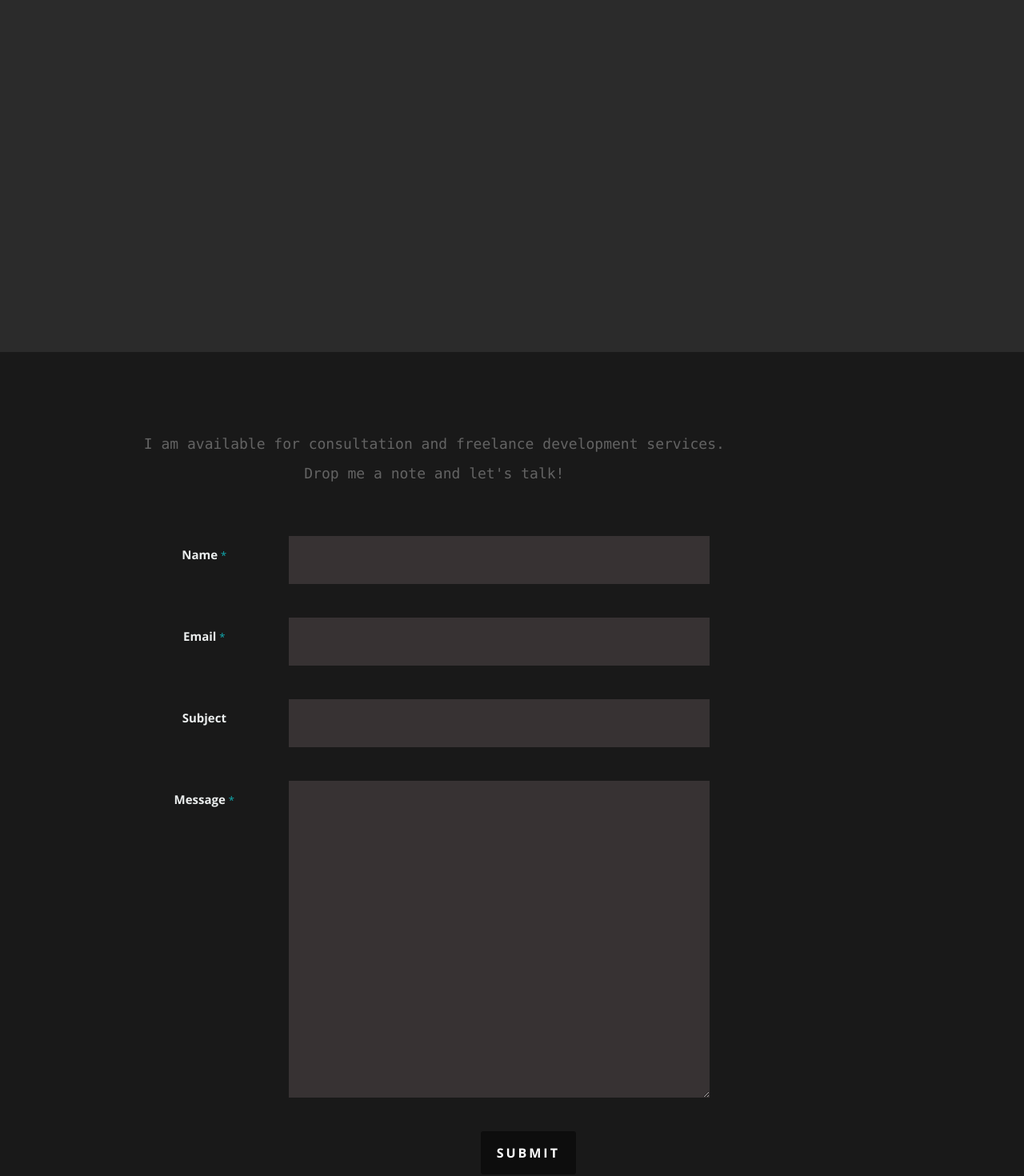
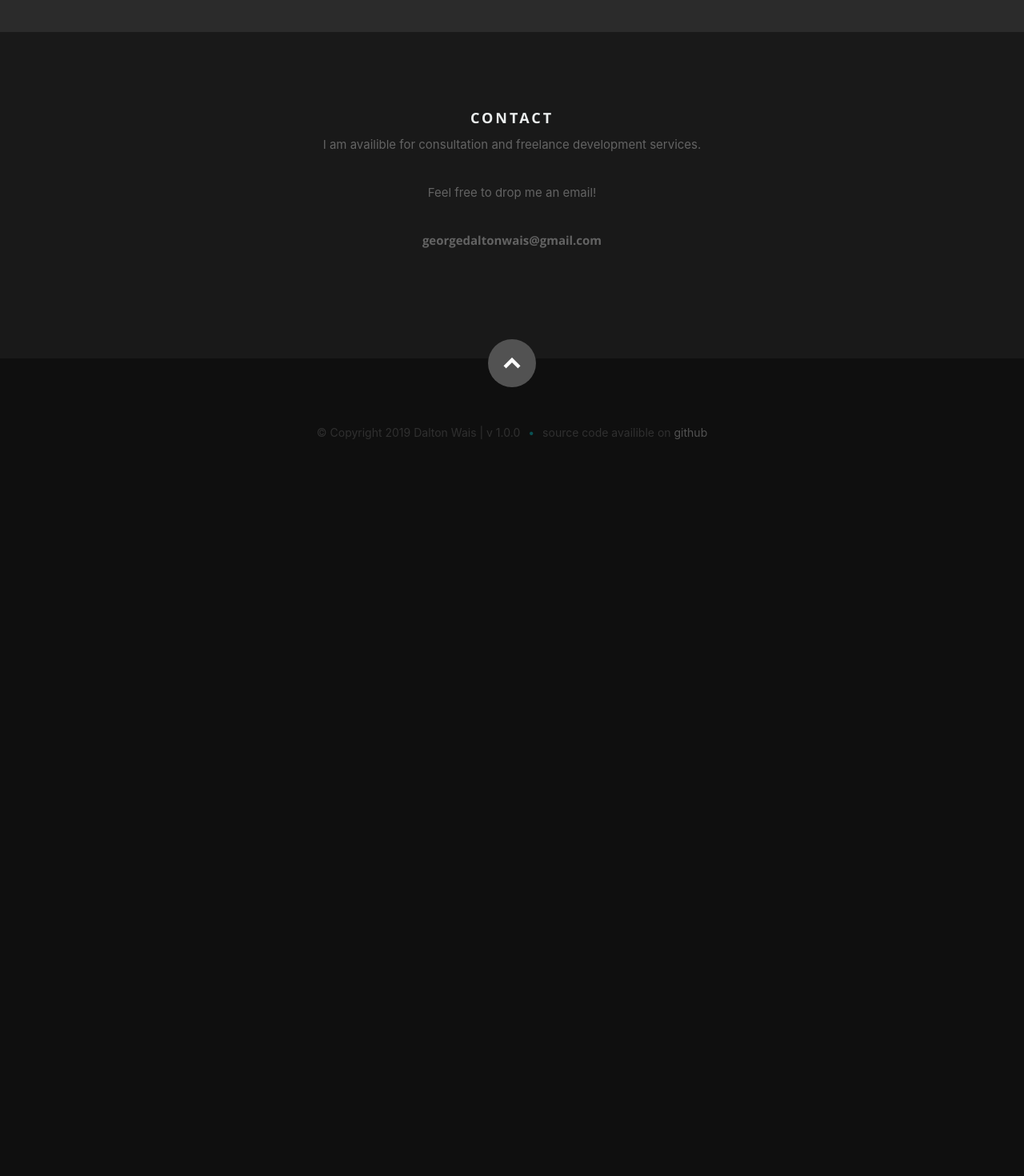
Before and after one commit to gdwais/daltonwais, a React (Create React App) app: page / in a window 1280 px wide. Shown: the part 1260-2730 px from the top of the page at 80% size. After the commit the page ends 1864 px from the top, so only its background shows below. Built offline with nearby package versions, Linux system fonts and the light colour scheme.

Commit message:
remove contact page

```diff
--- a/public/css/layout.css
+++ b/public/css/layout.css
@@ -201,7 +201,7 @@ ul#nav li.current a { color: #F06000; }
 /* ------------------------------------------------------------------ */
 
 #about {
-   height: 900px;
+   height: 500px;
    background: #2B2B2B;
    padding-top: 96px;
    padding-bottom: 66px;
@@ -569,7 +569,6 @@ call-to-action .button {
    padding-bottom: 102px;
    color: #636363;
 }
-#contact .section-head { margin-bottom: 42px; }
 
 #contact a, #contact a:visited  { color: #11ABB0; }
 #contact a:hover, #contact a:focus { color: #fff; }
@@ -584,7 +583,6 @@ call-to-action .button {
 #contact h1 span { display: none; }
 #contact h1:before {
    font-family: 'FontAwesome';
-   content: "\f0e0";
 	padding-right: 10px;
 	font-size: 72px;
    line-height: 72px;
@@ -615,45 +613,6 @@ call-to-action .button {
 	float: left;
    width: 26%;
 }
-#contact input,
-#contact textarea,
-#contact select {
-   padding: 18px 20px;
-	color: #eee;
-	background: #373233;
-	margin-bottom: 42px;
-	border: 0;
-	outline: none;
-   font-size: 15px;
-   line-height: 24px;
-   width: 65%;
-}
-#contact input:focus,
-#contact textarea:focus,
-#contact select:focus {
-	color: #fff;
-	background-color: #11ABB0;
-}
-#contact button.submit {
-	text-transform: uppercase;
-	letter-spacing: 3px;
-	color:#fff;
-   background: #0D0D0D;
-	border: none;
-   cursor: pointer;
-   height: auto;
-   display: inline-block;
-	border-radius: 3px;
-   margin-left: 26%;
-}
-#contact button.submit:hover {
-	color: #0D0D0D;
-	background: #fff;
-}
-#contact span.required {
-	color: #11ABB0;
-	font-size: 13px;
-}
 #message-warning, #message-success {
    display: none;
 	background: #0F0F0F;
@@ -668,12 +627,6 @@ call-to-action .button {
 #message-warning i,
 #message-success i {
    margin-right: 10px;
-}
-#image-loader {
-   display: none;
-   position: relative;
-   left: 18px;
-   top: 17px;
 }
 
 
--- a/src/App.js
+++ b/src/App.js
@@ -2,7 +2,6 @@ import React, { Component } from 'react';
 import ReactGA from 'react-ga';
 import Header from './components/Header';
 import Content from './components/Content';
-import Contact from './components/Contact';
 import Footer from './components/Footer';
 
 
@@ -21,7 +20,7 @@ class App extends Component {
       <div className="App">
         <Header />
         <Content name="about" />
-        <Contact />
+        <Content name="contact"/>
         <Footer />
       </div>
     );
--- a/src/components/Contact.js
+++ b/src/components/Contact.js
@@ -1,6 +1,7 @@
 import React, { Component } from 'react';
 
 class Contact extends Component {
+
   render() {
 
     return (
@@ -8,7 +9,7 @@ class Contact extends Component {
 
          <div className="row section-head">
 
-            <div className="ten columns">
+            <div className="twelve columns">
                   <p className="lead"><code>I am available for consultation and freelance development services. <br/> Drop me a note and let's talk!</code></p>
             </div>
 
--- a/src/components/Content.js
+++ b/src/components/Content.js
@@ -28,11 +28,6 @@ constructor(props) {
             <ReactMarkdown source={markdown} />
          </div>
       </div>
-
-      <p className="scrolldown">
-         <a className="smoothscroll" href="#contact"><i className="icon-down-circle"></i></a>
-      </p>
-
    </section>
     );
   }
--- /dev/null
+++ b/src/markdown/contact.md
@@ -0,0 +1,7 @@
+# Contact
+
+I am availible for consultation and freelance development services.
+
+Feel free to drop me an email!
+
+**georgedaltonwais@gmail.com**
```
